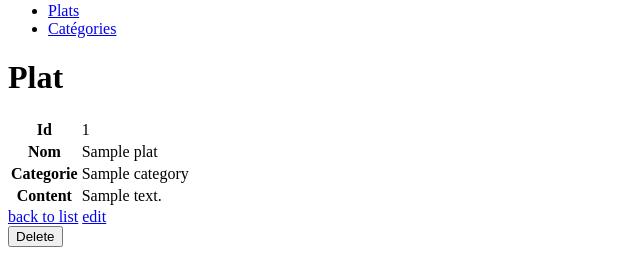
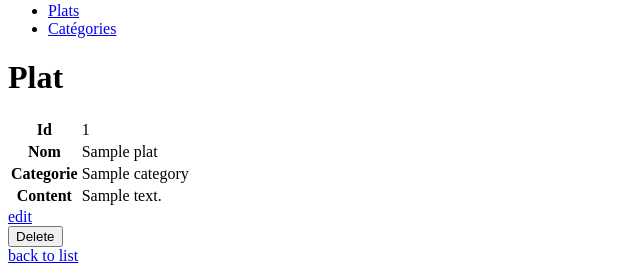
Before and after one commit to mitaksim1/Installation-projet-Symfony, a Symfony app: template templates/plat/show.html.twig in a window 1280 px wide. Shown: the part 538-811 px from the top of the page, without its empty margins (0-640 px from the left). Before the commit the page ends 785 px from the top, so only its background shows below. Run offline with Twig, Linux system fonts and the light colour scheme; the template is opened without the code that fills it: most values are stand-ins (such as "Sample title", 1, 10 or a date in 2020); some libraries are stand-ins or nearby versions.

Commit message:
Ajout form_themes + styles page plats show

```diff
--- a/templates/plat/_delete_form.html.twig
+++ b/templates/plat/_delete_form.html.twig
@@ -1,5 +1,5 @@
 <form method="post" action="{{ path('plat_delete', {'id': plat.id}) }}" onsubmit="return confirm('Are you sure you want to delete this item?');">
     <input type="hidden" name="_method" value="DELETE">
     <input type="hidden" name="_token" value="{{ csrf_token('delete' ~ plat.id) }}">
-    <button class="btn">Delete</button>
+    <button class="btn btn-danger">Delete</button>
 </form>
--- a/templates/plat/_form.html.twig
+++ b/templates/plat/_form.html.twig
@@ -1,4 +1,4 @@
 {{ form_start(form) }}
     {{ form_widget(form) }}
-    <button class="btn">{{ button_label|default('Save') }}</button>
+    <button class="btn btn-success btn-style">{{ button_label|default('Save') }}</button>
 {{ form_end(form) }}
--- a/templates/plat/show.html.twig
+++ b/templates/plat/show.html.twig
@@ -30,9 +30,12 @@
         </tbody>
     </table>
 
+
+    <div class="btn-styles">
+        <a href="{{ path('plat_edit', {'id': plat.id}) }}" class="btn btn-success btn-style">edit</a>
+
+        {{ include('plat/_delete_form.html.twig') }}
+    </div>
+
     <a href="{{ path('plat_index') }}">back to list</a>
-
-    <a href="{{ path('plat_edit', {'id': plat.id}) }}">edit</a>
-
-    {{ include('plat/_delete_form.html.twig') }}
 {% endblock %}
```
Also changed, not shown: assets/styles/app.scss (+24 -6 lines), 1 other file.
